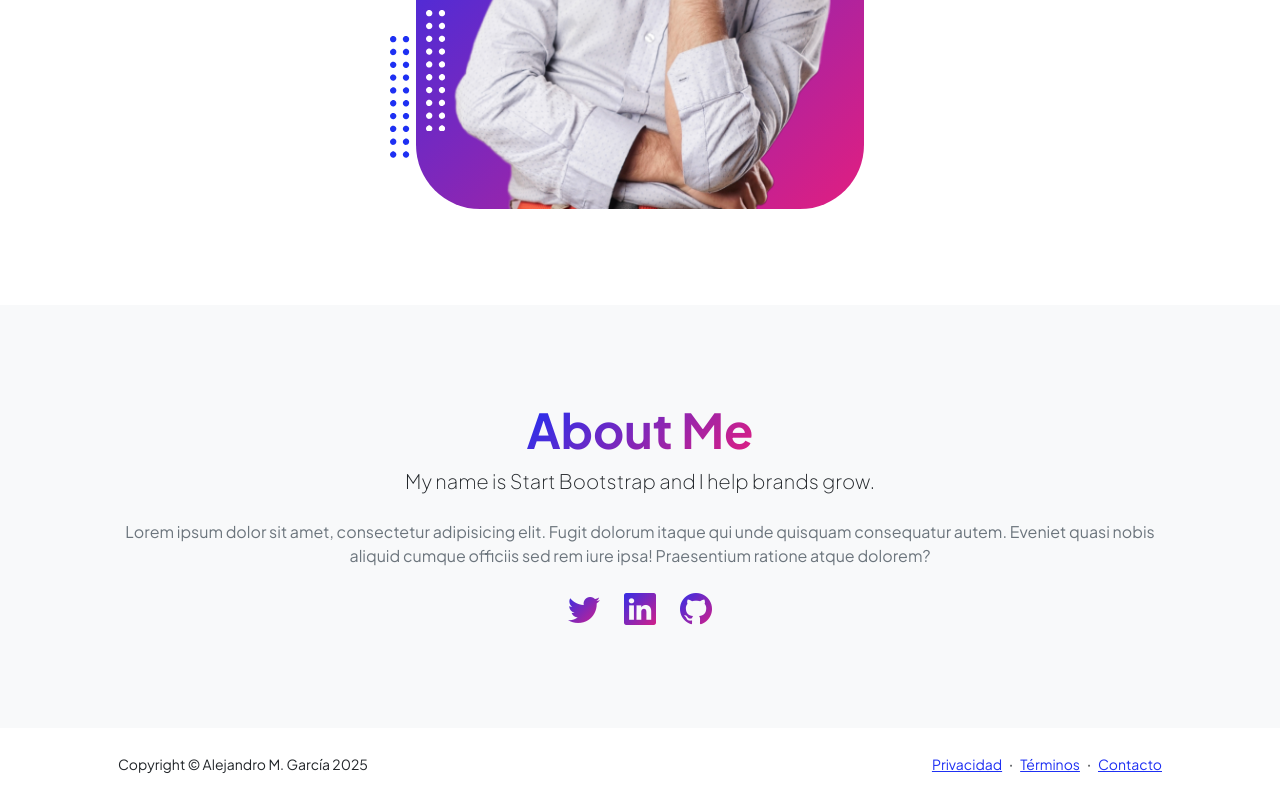
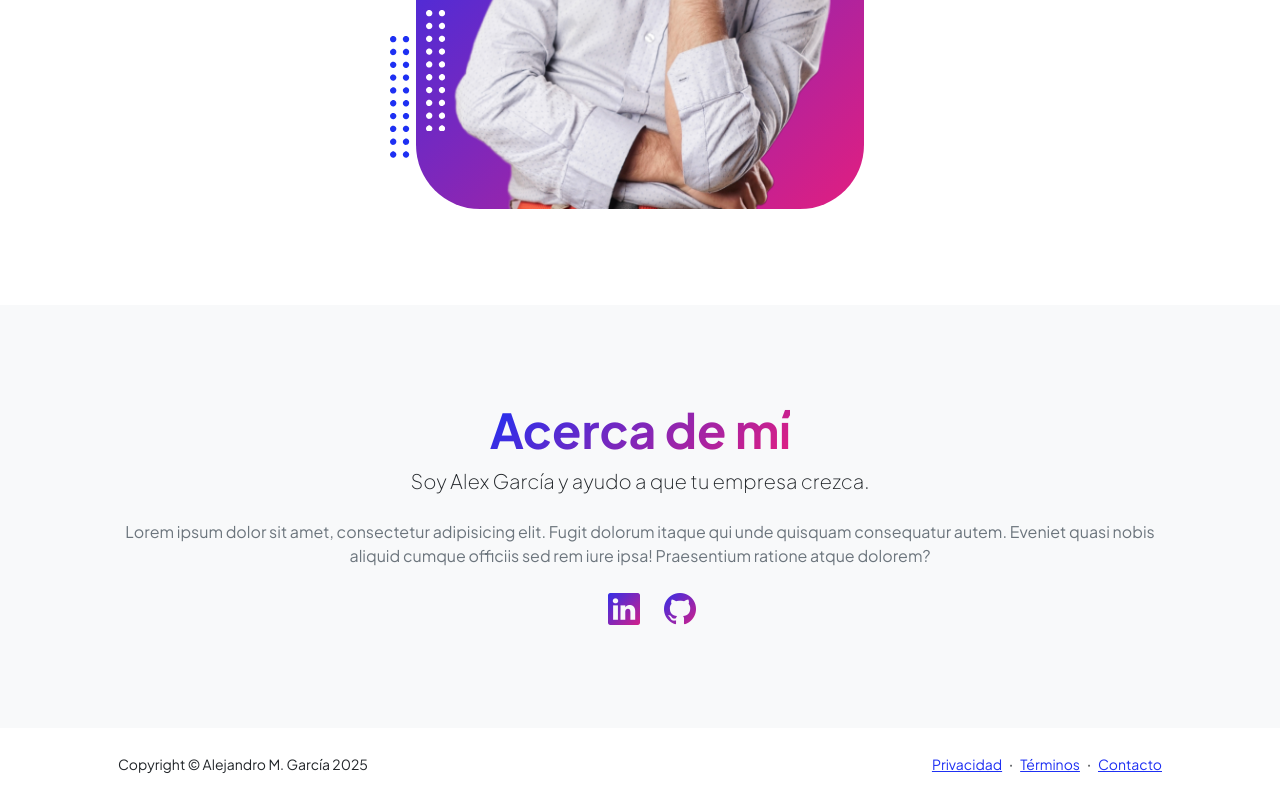
Before and after one commit to alexkhype/alexkhype.github.io, a website: page index.html in a window 1280 px wide. Shown: the part 837-1637 px from the top of the page. Drawn offline with nearby package versions, Linux system fonts and the light colour scheme.

Commit message:
Update index.html

```diff
--- a/index.html
+++ b/index.html
@@ -181,11 +181,11 @@
                     <div class="row gx-5 justify-content-center">
                         <div class="col-xxl-8">
                             <div class="text-center my-5">
-                                <h2 class="display-5 fw-bolder"><span class="text-gradient d-inline">About Me</span></h2>
-                                <p class="lead fw-light mb-4">My name is Start Bootstrap and I help brands grow.</p>
+                                <h2 class="display-5 fw-bolder"><span class="text-gradient d-inline">Acerca de mí</span></h2>
+                                <p class="lead fw-light mb-4">Soy Alex García y ayudo a que tu empresa crezca.</p>
                                 <p class="text-muted">Lorem ipsum dolor sit amet, consectetur adipisicing elit. Fugit dolorum itaque qui unde quisquam consequatur autem. Eveniet quasi nobis aliquid cumque officiis sed rem iure ipsa! Praesentium ratione atque dolorem?</p>
                                 <div class="d-flex justify-content-center fs-2 gap-4">
-                                    <a class="text-gradient" href="#!"><i class="bi bi-twitter"></i></a>
+                                    <a class="text-gradient" href="#!"><i class="bi bi-mail"></i></a>
                                     <a class="text-gradient" href="#!"><i class="bi bi-linkedin"></i></a>
                                     <a class="text-gradient" href="#!"><i class="bi bi-github"></i></a>
                                 </div>
```
